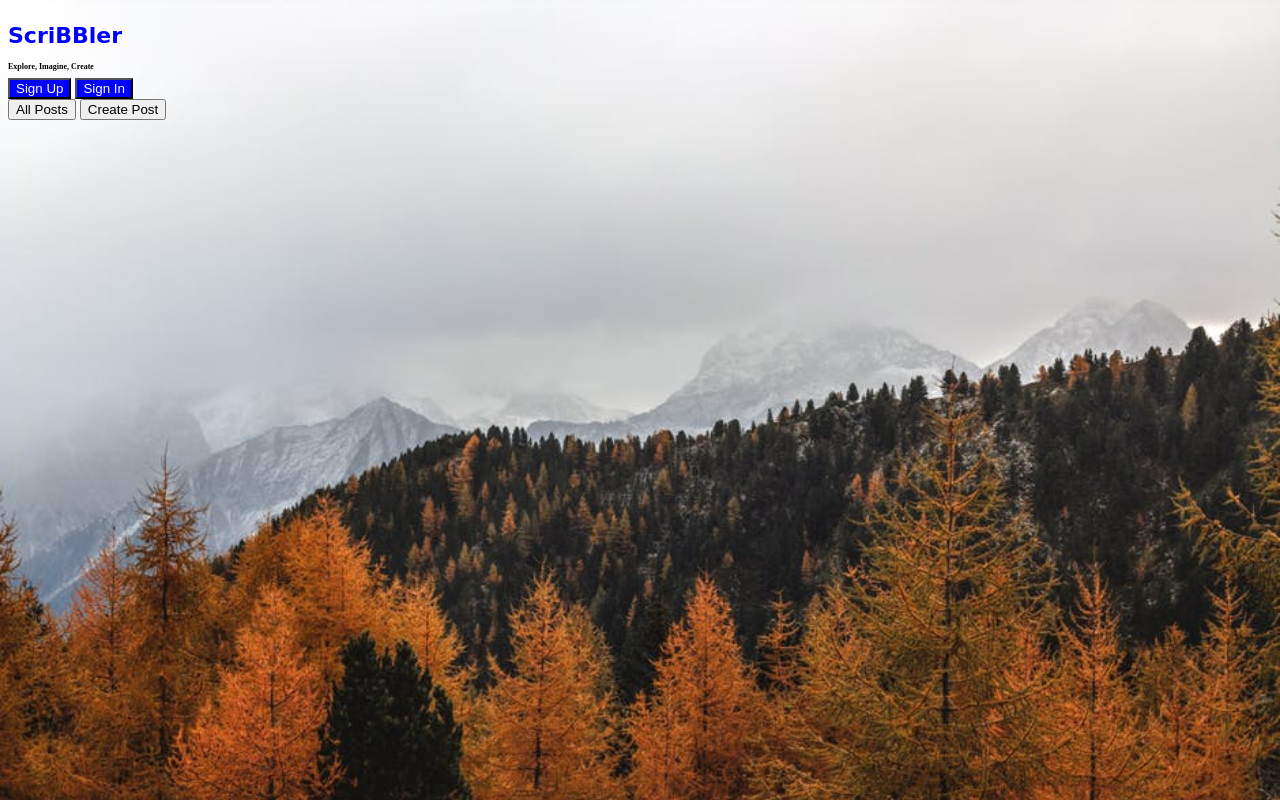
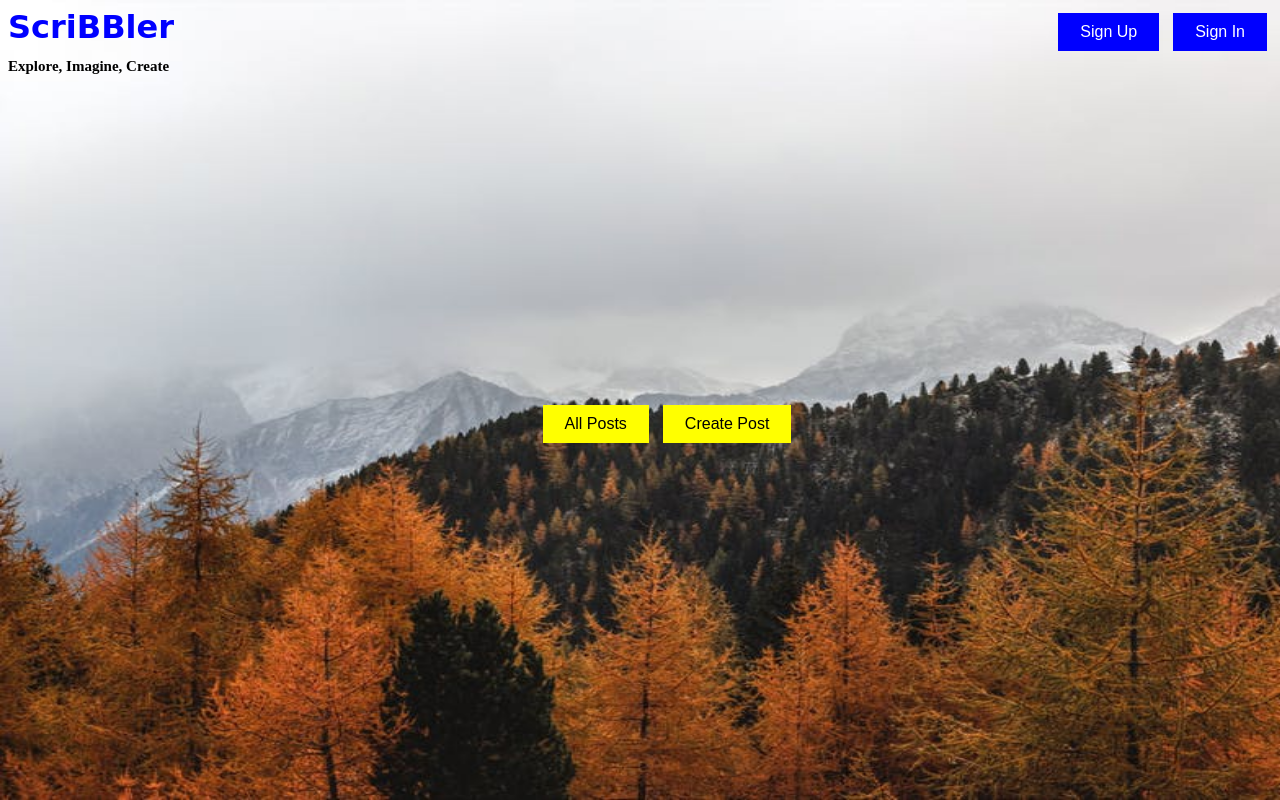
Before and after one commit to snithakur/scribbler, a plain HTML site: page index.html in a window 1280 px wide. Drawn offline with Linux system fonts and the light colour scheme; a web font is replaced by a local one.

Commit message:
style changes

```diff
--- a/index.html
+++ b/index.html
@@ -12,21 +12,22 @@
 
 <body>
     <!-- TODO: Include all your code for the header and home page here -->
-    <div class="project-block">
+
     <header>
-        <div >
+        <div class="project-block">
+        <div class="header_div1">
         <h1> ScriBBler</h1>
         <h2>Explore, Imagine, Create</h2> </div>
-        <div >
+        <div class="header_div2" >
         <button>Sign Up</button>
         <button>Sign In</button>
         </div>
+        </div>
+        </header>
     </header>
-
-    </div>
     <div class="project_container">
-        <input type="submit" value="All Posts">
-        <input type="submit" value="Create Post">
+        <input type="submit" value="All Posts" class="submit">
+        <input type="submit" value="Create Post" class="submit">
     </div>
     <!-- <style>
        div {
--- a/styles/index.css
+++ b/styles/index.css
@@ -1,13 +1,14 @@
 h1{
     /*font-family: 'Allura';*/
     font-family: 'Montez', cursive;
-    font-size: 22px;
+    font-size: 32px;
     color: blue;
+    margin: unset
 }
 
 h2{
     font-family: 'Ubuntu Mono';
-    font-size: 8px;
+    font-size: 15px;
 }
 button{
     background-color: blue;
@@ -23,7 +24,7 @@ button{
 body{
 
     background-image:url("../images/background.jpg");
-    background-size: cover;
+    background-size: 1535px 800px;
  }
 
 
@@ -31,15 +32,46 @@ body{
     display: flex;
     flex-wrap: wrap;
     flex-direction: row;
-    display: inline-grid;
-
     justify-content: space-between;
     align-content: space-between;
 
   }
 
+  .header_div1 {
+      float: left;
+  }
+
+  .header_div2{
+      float: right;
+  }
   .project_container
   {
-    color: yellow;
     align-content: center;
+    position: fixed;
+    top:50%;
+    left:42%
   }
+
+  .submit{
+      background-color: yellow;
+      border: none;
+      padding: 10px 22px;
+      text-align: center;
+      text-decoration: none;
+      display: inline-block;
+      font-size: 16px;
+      color: black;
+      margin: 5px;
+  }
+
+  button{
+    border: white;
+    padding: 10px 22px;
+    text-align: center;
+    text-decoration: none;
+    display: inline-block;
+    font-size: 16px;
+    background-color: blue;
+    color: white;
+    margin: 5px
+  }
```
